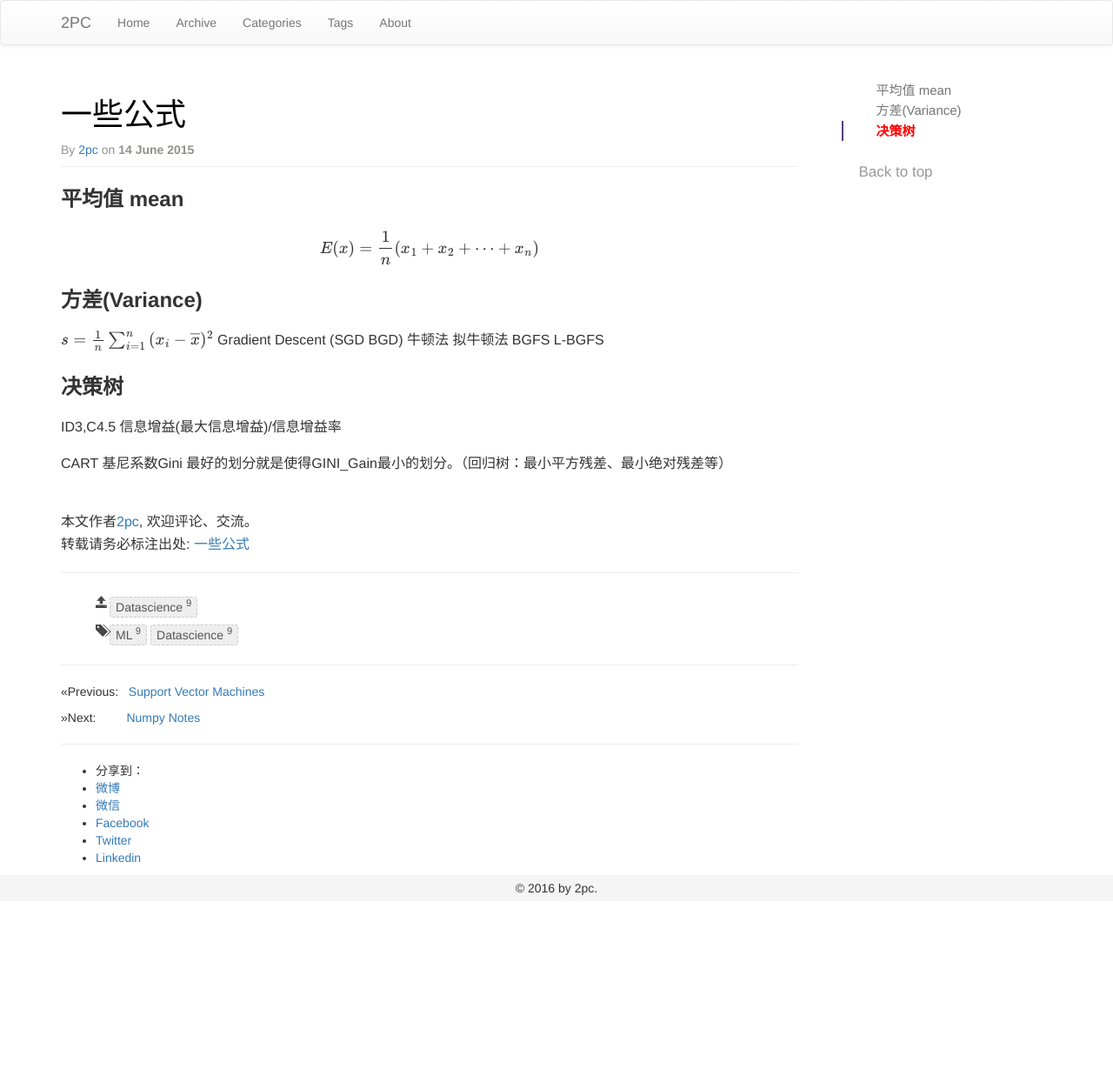
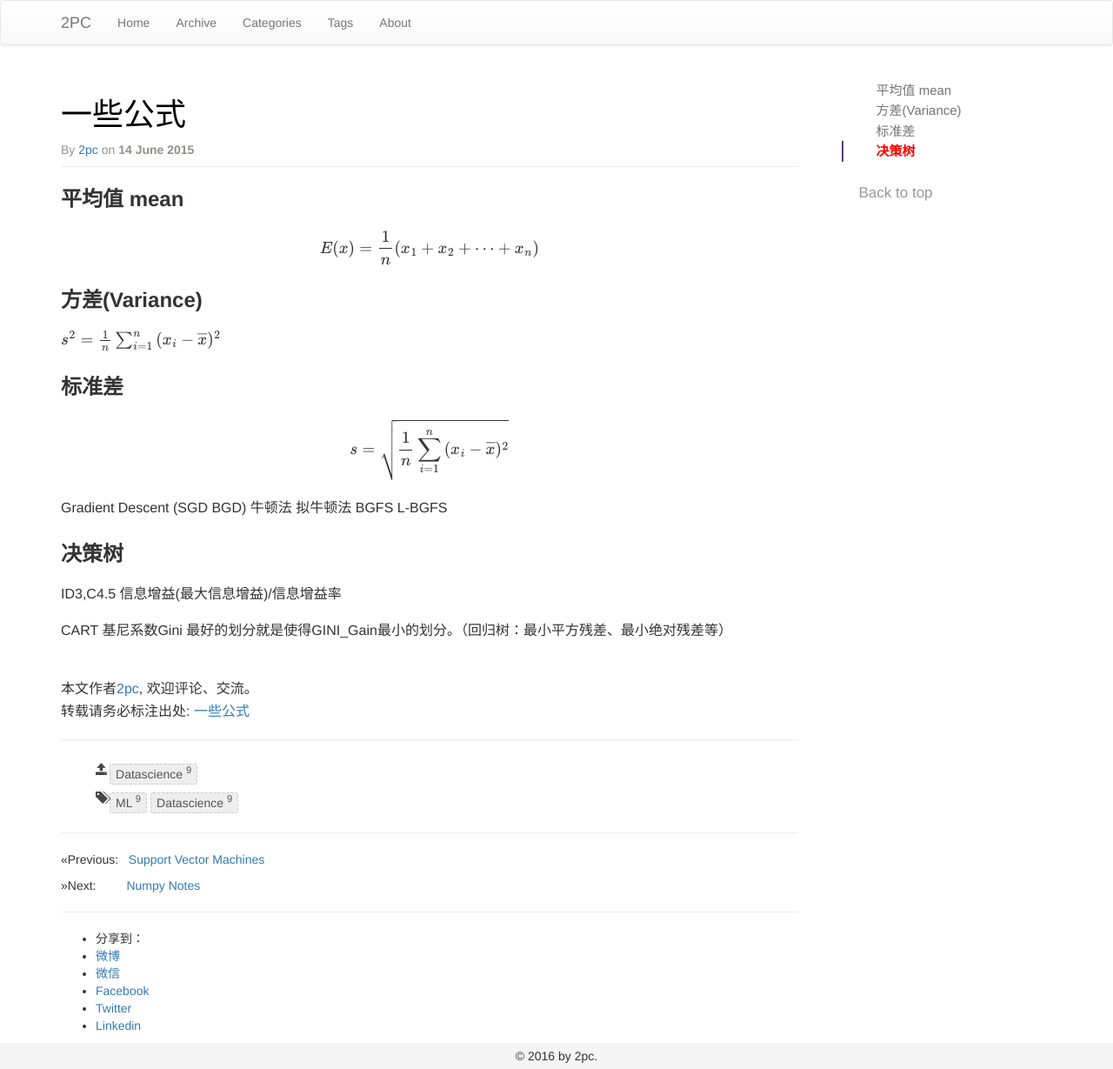
Before and after one commit to luyee/2pc.github.io, a Jekyll site: the page built from _posts/datascience/2015-06-14-latex.md, in a window 1280 px wide. Shown: the whole page at 87% size. Built offline with Jekyll 4.4.1, drawn with Linux system fonts in a browser that asks for light colours; formulas are drawn with MathJax 3; comment, search, counter and statistics services are not loaded; before the commit the page ends 1036 px from its top, so only the background shows below that.

Commit message:
Update 2015-06-14-latex.md

```diff
--- a/_posts/datascience/2015-06-14-latex.md
+++ b/_posts/datascience/2015-06-14-latex.md
@@ -17,8 +17,15 @@ $$
 
 ### 方差(Variance)
 $$
-s=\frac{1}{n}\sum_{i=1}^{n}{(x_i - \overline{x})^2}
+s^2=\frac{1}{n}\sum_{i=1}^{n}{(x_i - \overline{x})^2}
 $$
+
+### 标准差
+
+$$
+s=\sqrt{ \frac{1}{n}\sum_{i=1}^{n}{(x_i - \overline{x})^2} }
+$$
+
 Gradient Descent (SGD BGD)
 牛顿法
 拟牛顿法
```
